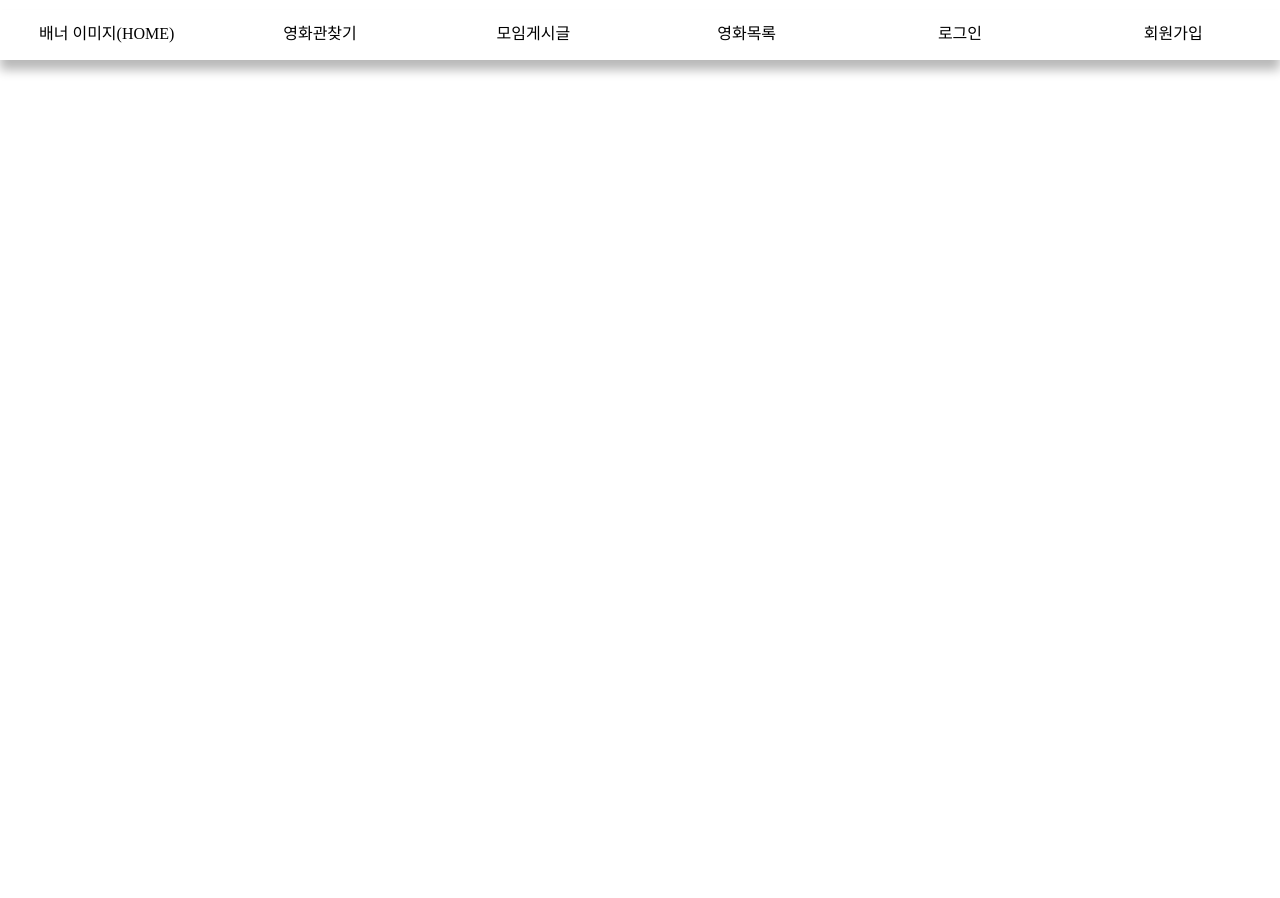
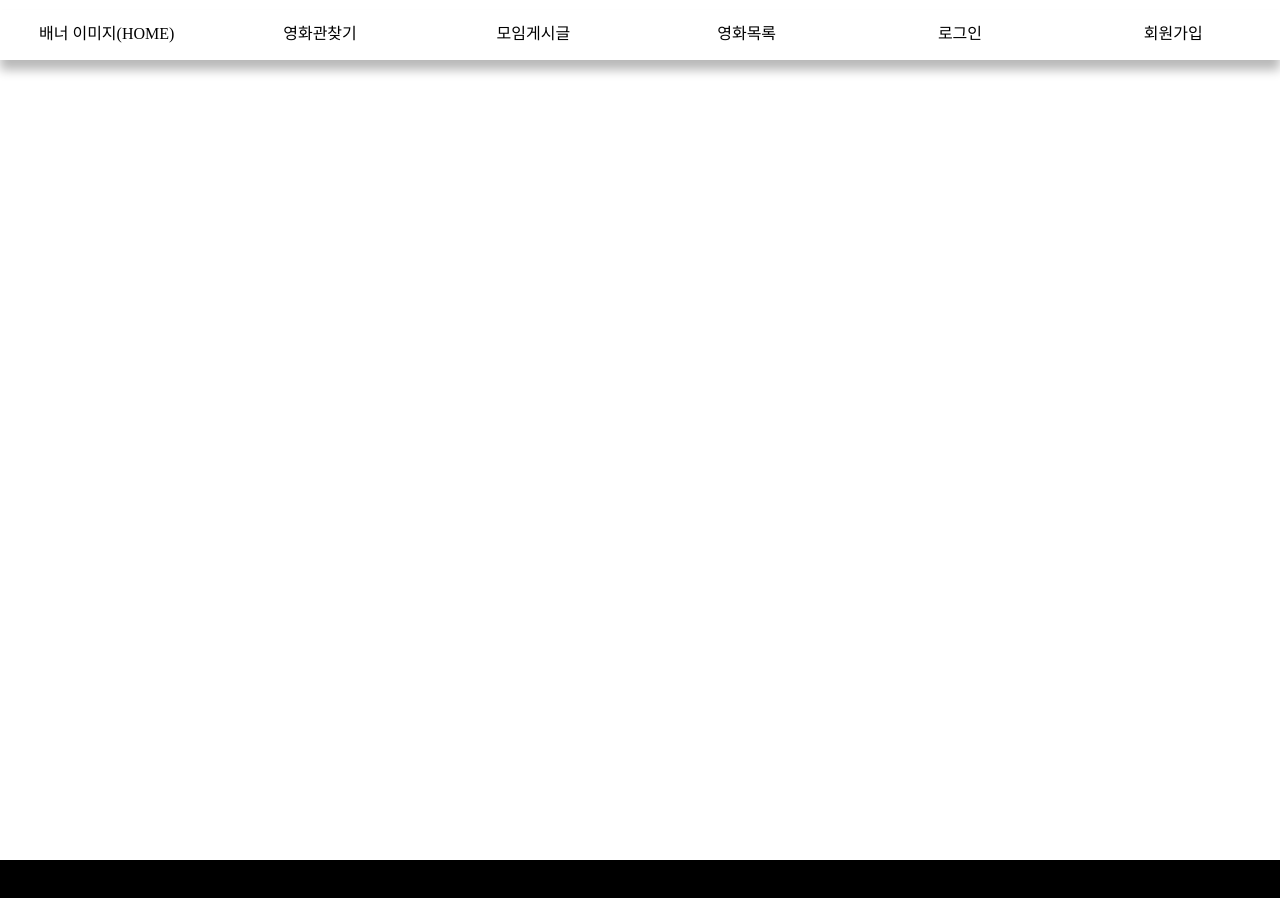
Before and after one commit to NemoTaek/Applix-Client, a React (Create React App) app: page /mypage in a window 1280 px wide. Shown: the top 898 px of the page. Before the commit the page ends 800 px from the top, so only its background shows below. Built offline with nearby package versions, Linux system fonts and the light colour scheme.

Commit message:
Modify : #7 mainpage basic CSS

```diff
--- a/src/App.css
+++ b/src/App.css
@@ -1,6 +1,6 @@
 /* Basic CSS setting */
 * {
-  margin: 0 auto;
+  margin: 0;
   padding: 0;
   box-sizing: border-box;
   text-decoration: none;
@@ -15,8 +15,17 @@ header {
   box-shadow: 0px 10px 10px rgb(185, 185, 185);
 }
 
-.body {
-  margin-top: 20px;
+.contents {
   display: flex;
-  flex-direction: row;
+  align-items: center;
+  justify-content: center;
+  max-width: 100%;
+  height: 100vh;
+  /* border: 1px solid red; */
 }
+
+footer {
+  width: 100%;
+  height: 150px;
+  background-color: black;
+}
--- a/src/App.js
+++ b/src/App.js
@@ -3,6 +3,7 @@ import { Route, Switch } from "react-router-dom";
 import "./App.css";
 // pages
 import Main from "./pages/Main";
+import Login from "./pages/Login";
 // components
 import Nav from "./components/Nav";
 
@@ -26,19 +27,19 @@ class App extends Component {
         <header>
           <Nav isLogin={isLogin} />
         </header>
-        <div className="body"></div>
+        <div className="contents">
           <Switch>
             <Route path="/login">
-            {/* <Login isLogin={isLogin} onLogin={this.onLogin} /> */}
+              <Login isLogin={isLogin} onLogin={this.onLogin} />
             </Route>
             <Route path="/mypage">{/* <Mypage /> */}</Route>
-          {/* <Route path="/signup" component={Signup} /> */}
             <Route path="signup" />
             <Route path="/findtheater" />
             <Route path="/board" />
             <Route path="/movielist" />
             <Route exact path="/" component={Main} />
           </Switch>
+        </div>
         <footer></footer>
       </div>
     );
--- a/src/components/Nav.js
+++ b/src/components/Nav.js
@@ -33,7 +33,7 @@ class Nav extends Component {
             {isLogin ? (
               <>
                 <li>
-                  <NavLink to="/" activeClassName="selected">
+                  <NavLink to="/logout" activeClassName="selected">
                     로그아웃
                   </NavLink>
                 </li>
```
Lines whose indentation alone changed are shown as unchanged.
